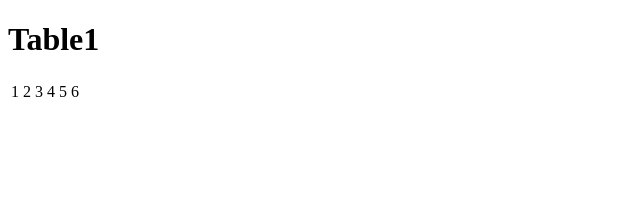
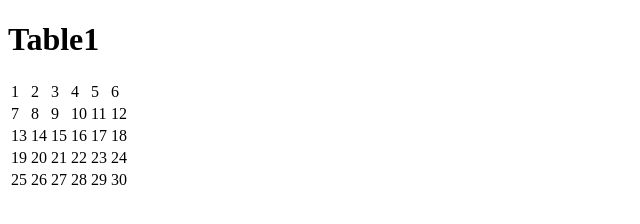
Before and after one commit to Saikal001/20.02HW, a plain HTML site: page index.html in a window 1280 px wide. Shown: the whole page, without its empty margins (0-640 px from the left). Drawn offline with Linux system fonts and the light colour scheme.

Commit message:
solved exercises 4

```diff
--- a/index.html
+++ b/index.html
@@ -11,50 +11,49 @@
   <div class="table">
     <h1>Table1</h1>
   <table>
-    <tr>
-      <td >1</td>
-      <td >2</td>
-      <td >3</td>
-      <td >4</td>
-      <td >5</td>
-      <td >6</td>
+    <tr  id="someTr">
+      <td id="someTd" class="one">1</td>
+      <td id="someTd" class="two">2</td>
+      <td id="someTd" class="three">3</td>
+      <td id="someTd" class="four">4</td>
+      <td id="someTd" class="five">5</td>
+      <td id="someTd" class="six">6</td>
     </tr>
-    <tr>
-      <td ></td>
-      <td ></td>
-      <td ></td>
-      <td ></td>
-      <td ></td>
-      <td ></td>
+    <tr  id="someTr">
+      <td id="someTd" class="one">7</td>
+      <td id="someTd" class="two">8</td>
+      <td id="someTd" class="three">9</td>
+      <td id="someTd" class="four">10</td>
+      <td id="someTd" class="five">11</td>
+      <td id="someTd" class="six">12</td>
     </tr>
-    <tr>
-      <td ></td>
-      <td ></td>
-      <td ></td>
-      <td ></td>
-      <td ></td>
-      <td ></td>
+    <tr  id="someTr">
+      <td id="someTd" class="one">13</td>
+      <td id="someTd" class="two">14</td>
+      <td id="someTd" class="three">15</td>
+      <td id="someTd" class="four">16</td>
+      <td id="someTd" class="five">17</td>
+      <td id="someTd" class="six">18</td>
     </tr>
-    <tr>
-      <td ></td>
-      <td ></td>
-      <td ></td>
-      <td ></td>
-      <td ></td>
-      <td ></td>
+    <tr  id="someTr">
+      <td id="someTd" class="one">19</td>
+      <td id="someTd" class="two">20</td>
+      <td id="someTd" class="three">21</td>
+      <td id="someTd" class="four">22</td>
+      <td id="someTd" class="five">23</td>
+      <td id="someTd" class="six">24</td>
     </tr>
-    <tr>
-      <td ></td>
-      <td ></td>
-      <td ></td>
-      <td ></td>
-      <td ></td>
-      <td ></td>
+    <tr  id="someTr">
+      <td id="someTd" class="one">25</td>
+      <td id="someTd" class="two">26</td>
+      <td id="someTd" class="three">27</td>
+      <td id="someTd" class="four">28</td>
+      <td id="someTd" class="five">29</td>
+      <td id="someTd" class="six">30</td>
     </tr>
 
 
 
-    </div>
   </table>
 
 
--- a/script.js
+++ b/script.js
@@ -1,7 +1,42 @@
 var arr=[
-  ["1", "2", "3", "4", "5", "6"],
- ["7", "8", "9", "10", "11", "12"],
- ["13", "14", "15", "16", "17", "18"],
- ["19", "20", "21", "22", "23", "24"],
-  ["25", "26", "27", "28", "29", "30"]
-] ;
+  {one: 1, two: 2, three: 3, four: 4, five: 5, six: 6},
+  {one: 7, two: 8, three: 9, four: 10, five: 11, six: 12},
+  {one: 13, two: 14, three: 15, four: 16, five: 17, six: 18},
+  {one: 19, two: 20, three: 21, four: 22, five: 23, six: 24},
+  {one: 25, two: 26, three: 27, four: 28, five: 29, six: 30},
+  ] ;
+
+  var tb = document.getElementById("someTable");
+  var tr = document.getElementById("someTr");
+  var td = someTable.getElementsByTagName("td");
+
+  var tdRank = someTable.getElementsByClassName("one");
+  var tdNick = someTable.getElementsByClassName("two");
+  var tdId = someTable.getElementsByClassName("three");
+  var tdRank = someTable.getElementsByClassName("four");
+  var tdNick = someTable.getElementsByClassName("five");
+  var tdId = someTable.getElementsByClassName("six");
+
+
+  for(var i=0; i<tdOne.length; i++){
+    tdOne[i].innerHTML = arr[i].one
+  };
+
+  for(var i=0; i<tdTwo.length; i++){
+    tdTwo[i].innerHTML = arr[i].two
+  };
+
+  for(var i=0; i<tdThree.length; i++){
+    tdThree[i].innerHTML = arr[i].three
+  };
+  for(var i=0; i<tdFour.length; i++){
+    tdFour[i].innerHTML = arr[i].four
+  };
+
+  for(var i=0; i<tdFive.length; i++){
+    tdFive[i].innerHTML = arr[i].five
+  };
+
+  for(var i=0; i<tdSix.length; i++){
+    tdSix[i].innerHTML = arr[i].six
+  };
```
